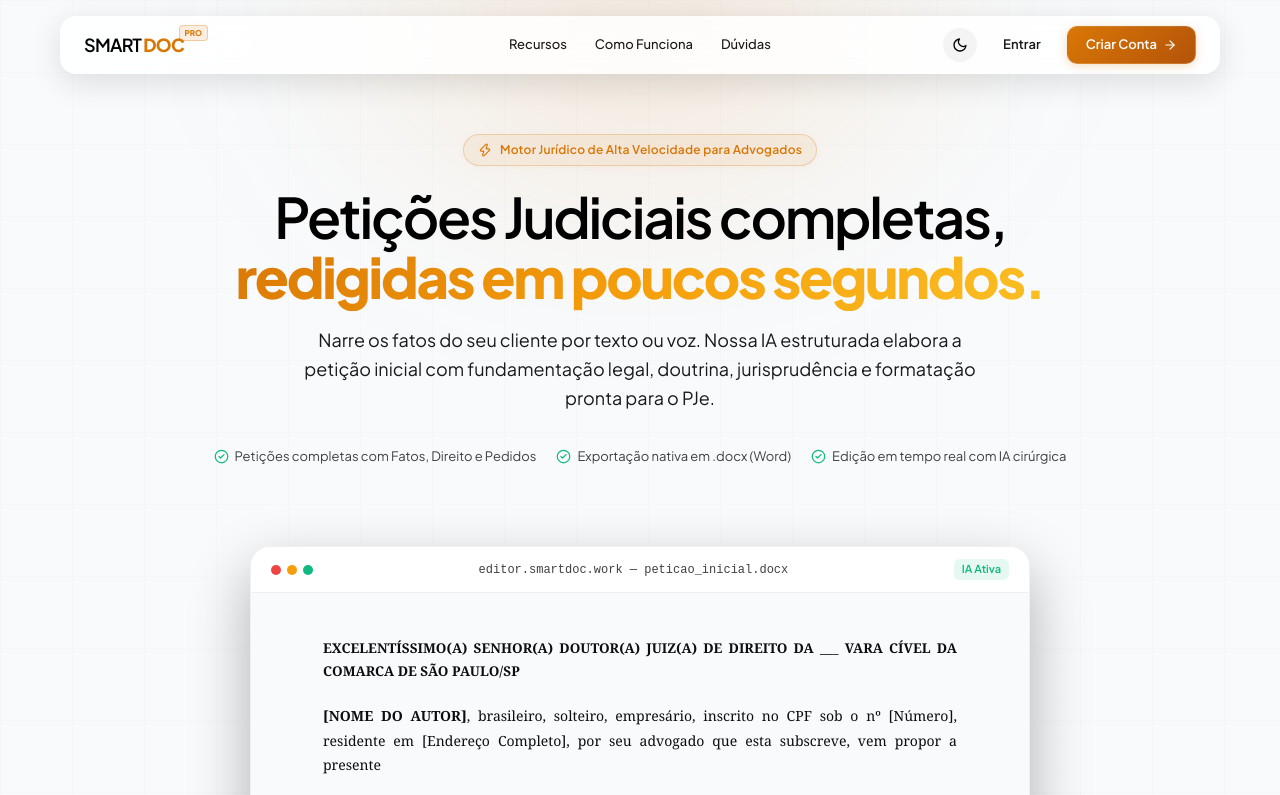
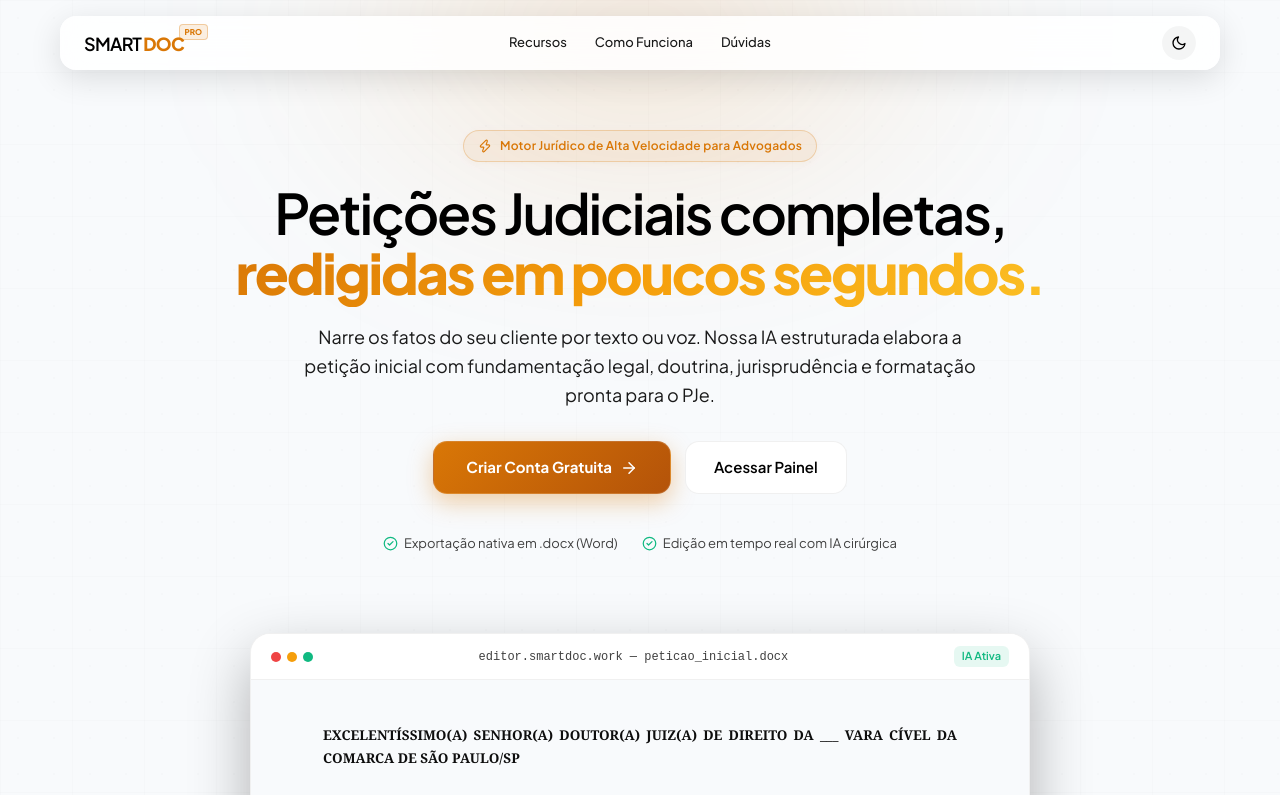
Before and after one commit to felipedutrag/smartdoc, a Next.js app: page / in a window 1280 px wide. Shown: the top 795 px of the page. Built offline with nearby package versions, Linux system fonts and the light colour scheme.

Commit message:
feat: recoloca botoes abaixo da subheadline, remove botoes do header e limpa badge de pedidos

```diff
--- a/src/app/page.tsx
+++ b/src/app/page.tsx
@@ -221,7 +221,7 @@ export default function Home() {
             </div>
           )}
 
-          {/* Right Actions: Theme Toggle + Action Button */}
+          {/* Right Actions: Theme Toggle */}
           <div style={{ display: "flex", alignItems: "center", gap: "12px" }}>
             <button
               onClick={() => {
@@ -262,47 +262,6 @@ export default function Home() {
                 </svg>
               )}
             </button>
-
-            <a
-              href="/login"
-              style={{
-                color: "var(--text-secondary)",
-                textDecoration: "none",
-                fontSize: "13px",
-                fontWeight: 600,
-                padding: "8px 14px",
-                borderRadius: "8px",
-                transition: "color 0.2s",
-              }}
-              onMouseEnter={(e) => e.currentTarget.style.color = "var(--text-primary)"}
-              onMouseLeave={(e) => e.currentTarget.style.color = "var(--text-secondary)"}
-            >
-              Entrar
-            </a>
-
-            <a
-              href="/register"
-              style={{
-                background: "linear-gradient(135deg, #d97706 0%, #b45309 100%)",
-                color: "#ffffff",
-                border: "1px solid rgba(255, 255, 255, 0.15)",
-                padding: "8px 18px",
-                borderRadius: "10px",
-                fontSize: "13px",
-                fontWeight: 600,
-                textDecoration: "none",
-                display: "inline-flex",
-                alignItems: "center",
-                gap: "6px",
-                boxShadow: "0 2px 10px rgba(217, 119, 6, 0.25)",
-                transition: "all 0.2s",
-              }}
-              onMouseEnter={(e) => e.currentTarget.style.filter = "brightness(1.1)"}
-              onMouseLeave={(e) => e.currentTarget.style.filter = "brightness(1)"}
-            >
-              <span>Criar Conta</span>
-              <ArrowRight size={14} />
-            </a>
           </div>
         </div>
       </nav>
@@ -371,11 +330,81 @@ export default function Home() {
               color: "var(--text-secondary)",
               lineHeight: 1.6,
               maxWidth: "680px",
-              marginBottom: "24px",
+              marginBottom: "32px",
             }}
           >
             Narre os fatos do seu cliente por texto ou voz. Nossa IA estruturada elabora a petição inicial com fundamentação legal, doutrina, jurisprudência e formatação pronta para o PJe.
           </p>
+
+          {/* ── Hero Call to Action Buttons ── */}
+          <div
+            style={{
+              display: "flex",
+              alignItems: "center",
+              justifyContent: "center",
+              flexWrap: "wrap",
+              gap: "14px",
+              marginBottom: "36px",
+            }}
+          >
+            <a
+              href="/register"
+              style={{
+                background: "linear-gradient(135deg, #d97706 0%, #b45309 100%)",
+                color: "#ffffff",
+                border: "1px solid rgba(255, 255, 255, 0.15)",
+                padding: "14px 32px",
+                borderRadius: "14px",
+                fontSize: "15px",
+                fontWeight: 700,
+                textDecoration: "none",
+                display: "inline-flex",
+                alignItems: "center",
+                gap: "8px",
+                boxShadow: "0 8px 24px rgba(217, 119, 6, 0.35)",
+                transition: "all 0.2s",
+              }}
+              onMouseEnter={(e) => {
+                e.currentTarget.style.filter = "brightness(1.1)";
+                e.currentTarget.style.transform = "translateY(-1px)";
+              }}
+              onMouseLeave={(e) => {
+                e.currentTarget.style.filter = "brightness(1)";
+                e.currentTarget.style.transform = "translateY(0)";
+              }}
+            >
+              <span>Criar Conta Gratuita</span>
+              <ArrowRight size={18} />
+            </a>
+
+            <a
+              href="/login"
+              style={{
+                background: "var(--surface)",
+                color: "var(--text-primary)",
+                border: "1px solid var(--border)",
+                padding: "14px 28px",
+                borderRadius: "14px",
+                fontSize: "15px",
+                fontWeight: 600,
+                textDecoration: "none",
+                display: "inline-flex",
+                alignItems: "center",
+                gap: "8px",
+                transition: "all 0.2s",
+              }}
+              onMouseEnter={(e) => {
+                e.currentTarget.style.borderColor = "#d97706";
+                e.currentTarget.style.transform = "translateY(-1px)";
+              }}
+              onMouseLeave={(e) => {
+                e.currentTarget.style.borderColor = "var(--border)";
+                e.currentTarget.style.transform = "translateY(0)";
+              }}
+            >
+              <span>Acessar Painel</span>
+            </a>
+          </div>
 
           {/* Sub Hero Micro Badges */}
           <div
@@ -383,16 +412,12 @@ export default function Home() {
               display: "flex",
               flexWrap: "wrap",
               justifyContent: "center",
-              gap: "20px",
-              marginTop: "10px",
+              gap: "24px",
+              marginTop: "4px",
               color: "var(--text-muted)",
               fontSize: "13px",
             }}
           >
-            <div style={{ display: "flex", alignItems: "center", gap: "6px" }}>
-              <CheckCircle2 size={15} style={{ color: "#10b981" }} />
-              <span>Petições completas com Fatos, Direito e Pedidos</span>
-            </div>
             <div style={{ display: "flex", alignItems: "center", gap: "6px" }}>
               <CheckCircle2 size={15} style={{ color: "#10b981" }} />
               <span>Exportação nativa em .docx (Word)</span>
```
